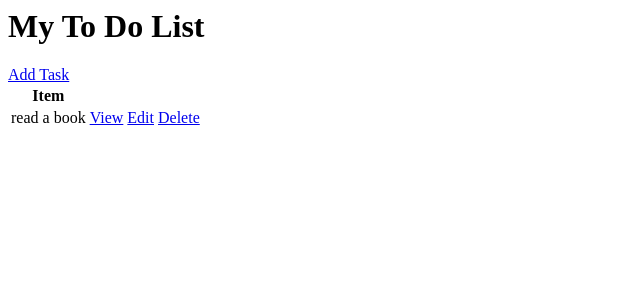
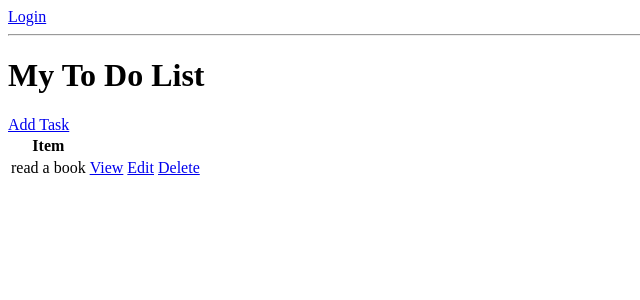
Before and after one commit to HABIBULLO77/ToDo-List, a Django app: page / in a window 1280 px wide. Shown: the top 300 px of the page, without its empty margins (0-640 px from the left). Run offline with Django 4.2, Linux system fonts and the light colour scheme; data comes from the database, SQL or seed files in the repository; both versions use the stored data as it was after the commit.

Commit message:
Login/Logout

```diff
--- a/base/templates/base/task_list.html
+++ b/base/templates/base/task_list.html
@@ -1,3 +1,11 @@
+{% if request.user.is_authenticated %}
+<p>{{request.user}}</p>
+<a href="{% url 'logout' %}">Logout</a>
+{% else %}
+<a href="{% url 'login' %}">Login</a>
+{% endif %}
+
+<hr>
 <h1>My To Do List</h1>
 <a href="{% url 'task-create' %}">Add Task</a>
 
--- a/base/urls.py
+++ b/base/urls.py
@@ -1,7 +1,10 @@
 from django.urls import path
-from .views import TaskCreate, TaskList, TaskDetail, TaskUpdate, DeleteView
+from .views import TaskCreate, TaskList, TaskDetail, TaskUpdate, DeleteView, CustomLoginView
+from django.contrib.auth.views import LogoutView
 
 urlpatterns = [
+    path('login/', CustomLoginView.as_view(), name='login'),
+    path('logout/', LogoutView.as_view(next_page='login'), name='logout'),
     path('', TaskList.as_view(), name='tasks'),
     path('task/<int:pk>/', TaskDetail.as_view(), name='task'),
     path('task-create/', TaskCreate.as_view(), name='task-create'),
--- a/base/views.py
+++ b/base/views.py
@@ -1,12 +1,23 @@
 from curses.ascii import CR
 from pyexpat import model
-from attr import field
+from attr import field, fields
 from django.shortcuts import render
 from django.views.generic.list import ListView
 from django.views.generic.detail import DetailView
 from django.views.generic.edit import CreateView, UpdateView, DeleteView
 from django.urls import reverse_lazy
+
+from django.contrib.auth.views import LoginView
+
 from .models import Task
+
+class CustomLoginView(LoginView):
+    template_name = 'base/login.html'
+    fields = '__all__'
+    redirect_authenticated_user = True
+
+    def get_success_url(self):
+        return reverse_lazy('tasks')
 
 class TaskList(ListView):
     model = Task
```
Also changed, not shown: base/templates/base/login.html (added, +7 -0 lines), db.sqlite3.
